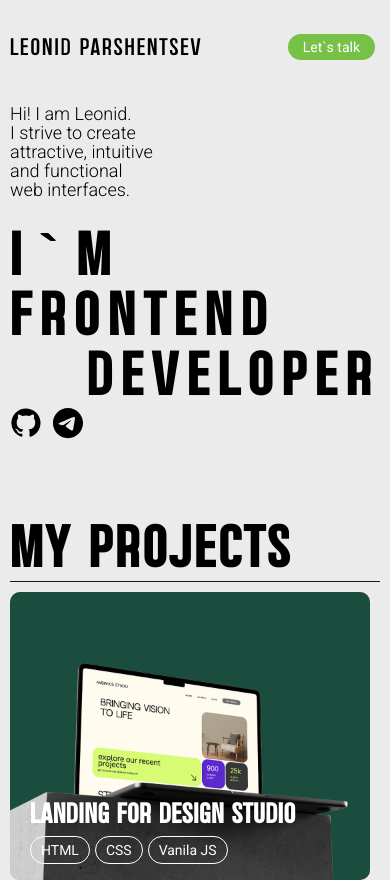
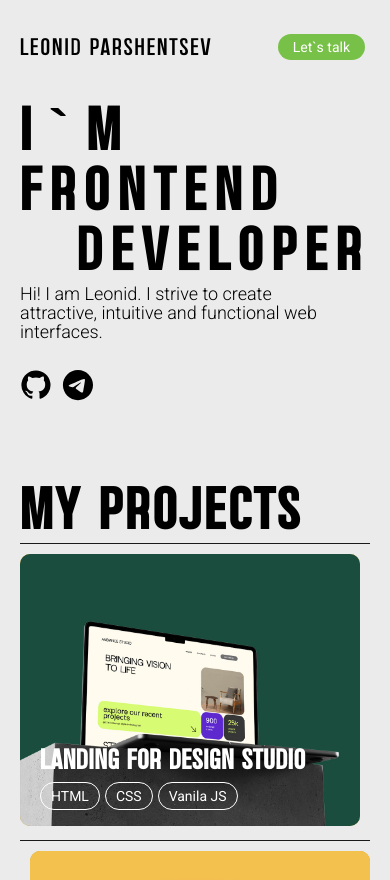
Before and after one commit to leonidparshentsev/Portfolio_frontend, a website built with Vite: page index.html in a window 390 px wide. Shown: the top 880 px of the page. Built offline with nearby package versions, Linux system fonts and the light colour scheme.

Commit message:
add favicon. add meta and og descriptions

```diff
--- a/index.html
+++ b/index.html
@@ -2,10 +2,16 @@
 <html lang="en">
   <head>
     <meta charset="UTF-8" />
-    <!-- <link rel="icon" type="image/svg+xml" href="/vite.svg" /> -->
     <meta name="viewport" content="width=device-width, initial-scale=1.0" />
+    <link rel="icon" type="image/png" sizes="32x32" href="/images/favicon.png">
     <link rel="stylesheet" href="/src/scss/style.scss">
-    <title>Portfolio</title>
+    <title>Leonid Parshentsev</title>
+    <meta name="description" content="Hi! My name is Leonid Parshentsev, I am a frontend developer and this page is my portfolio. You can see some of my projects here and contact me!">
+    <meta property="og:type" content="website">
+    <meta property="og:url" content="https://portfolio-frontend-seven-puce.vercel.app">
+    <meta property="og:title" content="Leonid Parshentsev portfolio website">
+    <meta property="og:description" content="Hi! My name is Leonid Parshentsev, I am a frontend developer and this page is my portfolio. You can see some of my projects here and contact me!">
+    <meta property="og:image" content="https://mysite.com/image.jpg">
   </head>
   <body>
     <div id="app" class="page_container">
@@ -28,7 +34,7 @@
         <div class="main__container">
           <section class="start_page inline_margin">
             <div class="start_page__expert">
-              <p class="expert__text text_m">Hi! I am Leonid.<br>I strive to create<br>attractive, intuitive<br>and functional<br>web interfaces.</p>
+              <p class="expert__text text_m">Hi! I am Leonid. I strive to create attractive, intuitive and functional web interfaces.</p>
               <h1 class="expert__title text_title_1">I`M FRONTEND</h1>
               <p class="expert__title text_title_1">DEVELOPER</p>
             </div>
--- a/src/scss/style.scss
+++ b/src/scss/style.scss
@@ -195,7 +195,7 @@ a {
     }
 
     @media (max-width: 480px) {
-        margin-inline: 10px;
+        margin-inline: 20px;
     }
 }
 
@@ -278,6 +278,13 @@ a {
             .expert__text {
                 margin: 0 30px 30px 0;
                 margin-right: 30px;
+                max-width: 143px;
+
+                @media (max-width: 1010px) {
+                    max-width: none;
+                    margin-left: auto;
+                    order: 1;
+                }
             }
             .expert__title {
                 margin-left: auto;
```
Also changed, not shown: public/images/favicon.png (added).
